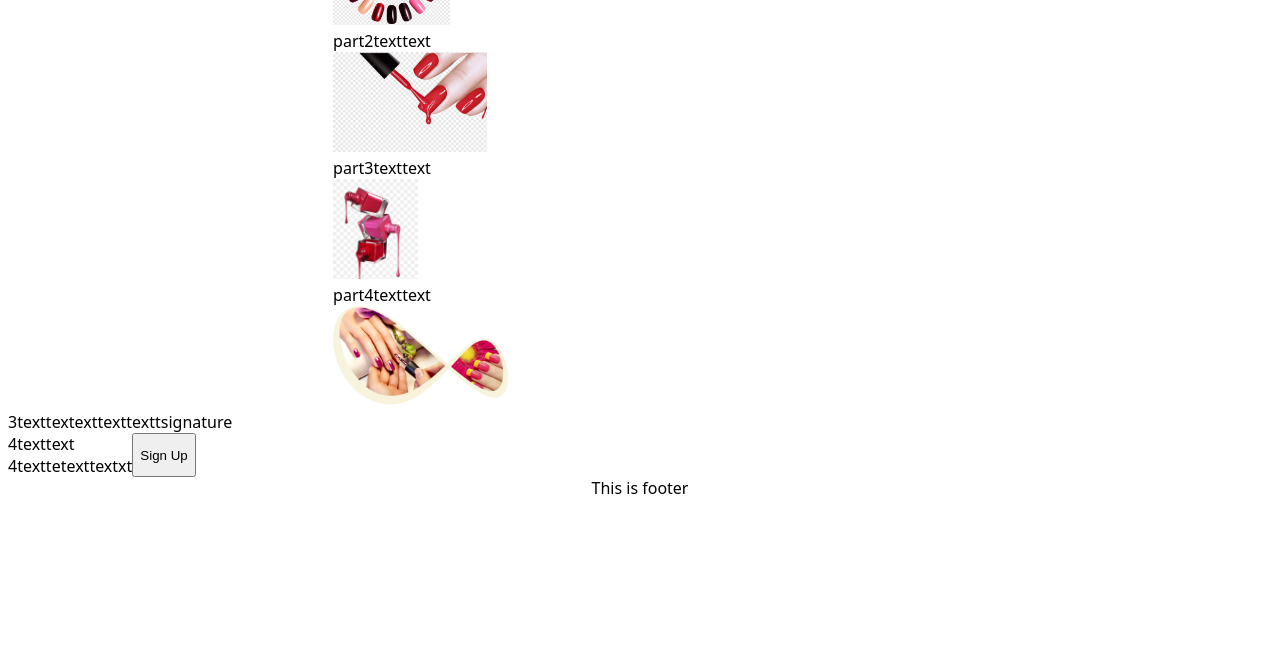
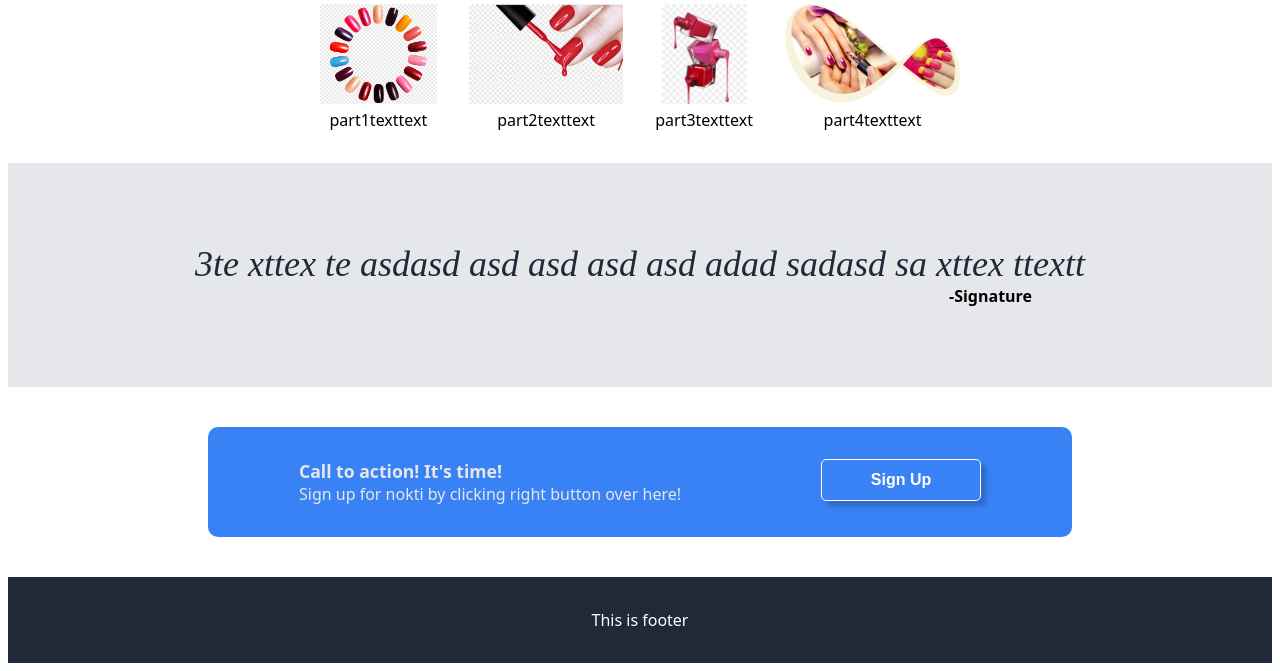
Before and after one commit to DoMilovec/odin-landing-page, a plain HTML site: page index.html in a window 1280 px wide. Shown: the part 465-1136 px from the top of the page. Before the commit the page ends 972 px from the top, so only its background shows below. Drawn offline with Linux system fonts and the light colour scheme.

Commit message:
Add and style everything as template

```diff
--- a/index.html
+++ b/index.html
@@ -33,36 +33,36 @@
         </div>
 
         <div class="section-two">
-            <div class="section-two-text"> 2texttexttexttexttexttexttexttexttexttexttext</div>
+            <div class="section-two-text"> Some random information</div>
             <div class="section-two-parts">
                 <div class="part1">
+                    <img src="./img/nails1.png" height="100px">
                     <div class="part1-text">part1texttext</div>
-                    <img src="./img/nails1.png" height="100px">
                 </div>
                 <div class="part2">
+                    <img src="./img/nails2.png" height="100px">
                      <div class="part2-text">part2texttext</div>
-                     <img src="./img/nails2.png" height="100px">
                 </div>
                 <div class="part3">
+                    <img src="./img/nails3.png" height="100px">
                      <div class="part3-text">part3texttext</div>
-                     <img src="./img/nails3.png" height="100px">
                 </div>
                 <div class="part4">
+                    <img src="./img/nails4.png" height="100px">
                     <div class="part4-text">part4texttext</div>
-                    <img src="./img/nails4.png" height="100px">
                 </div>
             </div>
         </div>
 
         <div class="section-three">
-            <div class="section-three-text">3texttextexttexttextt</div>
-            <div class="signature">signature</div>
+            <div class="section-three-text">3te xttex te asdasd asd asd asd asd adad sadasd sa xttex ttextt</div>
+            <div class="signature">-Signature</div>
         </div>
 
         <div class="section-four">
             <div class="section-four-text">
-                <div class="section-four-text-up"> 4texttext</div>
-                <div class="section-four-text-down"> 4texttetexttextxt</div>
+                <div class="section-four-text-up"> Call to action! It's time! </div>
+                <div class="section-four-text-down"> Sign up for nokti by clicking right button over here!</div>
             </div>
             <button class="sign-up-bottom"> Sign Up </button>
         </div>
--- a/stlye.css
+++ b/stlye.css
@@ -1,12 +1,13 @@
 body {
     display: flex;
     flex-direction: column;
-    justify-content: space-between;
 }
 
 .main {
+    display: flex;
+    flex-direction: column;
+}
 
-}
 .header {
     display: flex;
     background-color: #1F2937;
@@ -46,10 +47,14 @@ body {
     display: flex;
     justify-content: center;
     align-items: center;
+    background-color: #1F2937;
+    color: white;
+    padding: 32px;
 }
 
 html {
     font-family: system-ui, -apple-system, BlinkMacSystemFont, 'Segoe UI', Roboto, Oxygen, Ubuntu, Cantarell, 'Open Sans', 'Helvetica Neue', sans-serif;
+
 }
 
 .section-one-text-one {
@@ -60,6 +65,7 @@ html {
 .header-logo {
     font-size: 24px;
     padding: 10px;
+    font-weight: bold;
 }
 
 .header-links {
@@ -76,4 +82,86 @@ html {
     margin-top: 20px;
     width: 100px;
     font-size: 15px;
+    box-shadow: 5px 5px 5px rgba(0,0,0,0.2);
 }
+
+.section-one-text {
+    margin-right: 100px;
+}
+
+.section-two {
+    align-items: center;
+    padding: 32px;
+    gap: 20px;
+    display: flex;
+    flex-direction: column;
+}
+
+.section-two-parts {
+    display: flex;
+    gap: 32px;
+}
+
+.section-two-text {
+    font-size: 36px;
+    font-weight: 900;
+    color: #1F2937;
+}
+
+.part1,
+.part2,
+.part3,
+.part4 {
+    text-align: center;
+}
+
+.sign-up-bottom {
+    box-shadow: 5px 5px 5px rgba(0,0,0,0.2);
+    background-color: #3882F6;
+    border-color: white;
+    border: 1px solid white;
+    border-radius: 5px;
+    color: white;
+    font-weight: bold;
+    width: 160px;
+    height: 42px;
+    font-size: 16px;
+}
+
+.section-three {
+    background-color: #E5E7EB;
+    display: flex;
+    flex-direction: column;
+    align-items: center;
+    padding: 80px 120px;
+}
+
+.section-three-text {
+    font-size: 36px;
+    color: #1F2937;
+    font-style: italic;
+    font-weight: lighter;
+    font-family: light;
+}
+
+.signature {
+    align-self: flex-end;
+    margin-right: 120px;
+    font-weight: bold;
+}
+
+.section-four {
+    display: flex;
+    justify-content: center;
+    gap: 140px;
+    margin: 40px 200px;
+    background-color: #3882F6;
+    color: #E5E7EB;
+    padding: 32px;
+    border-radius: 10px;
+}
+
+.section-four-text-up {
+    font-weight: bold;
+    font-size: 1.1em;
+}
```
